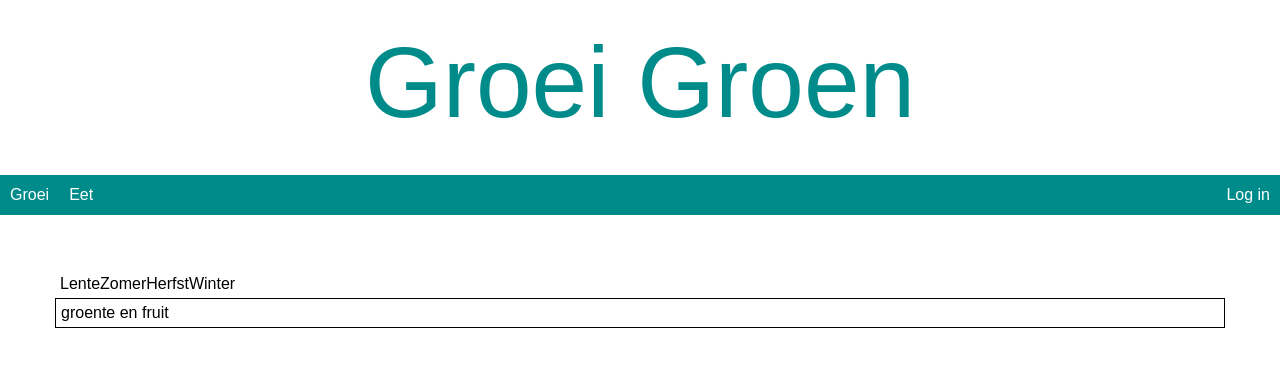
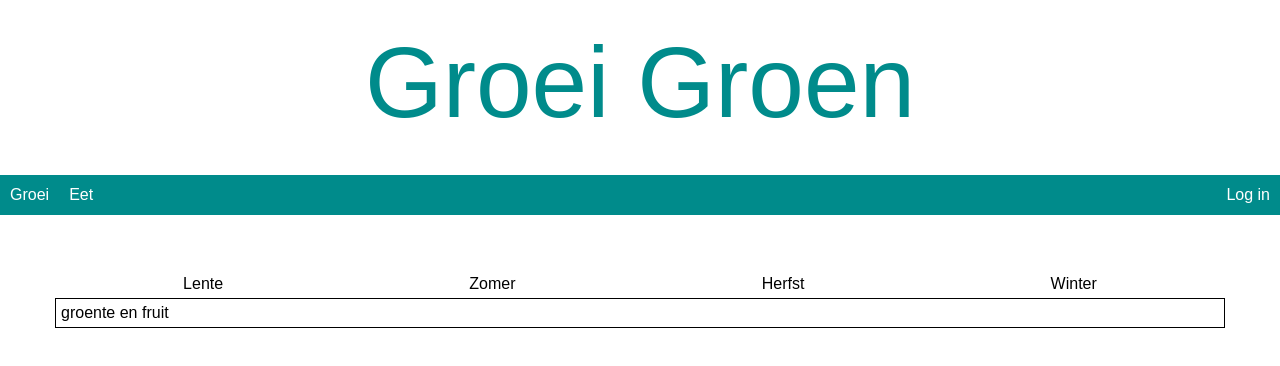
Before and after one commit to meriellesoeters/groei-groen, a React (Create React App) app: page / in a window 1280 px wide. Shown: the top 366 px of the page. Built offline with nearby package versions, Linux system fonts and the light colour scheme.

Commit message:
align seasons with same margins

```diff
--- /dev/null
+++ b/src/components/Calendar/Months/Months.js
@@ -0,0 +1,3 @@
+/**
+ * Created by merielle on 28-06-17.
+ */
--- /dev/null
+++ b/src/components/Calendar/Months/index.js
@@ -0,0 +1,3 @@
+/**
+ * Created by merielle on 28-06-17.
+ */
--- a/src/components/Calendar/Seasons/Seasons.js
+++ b/src/components/Calendar/Seasons/Seasons.js
@@ -4,7 +4,13 @@ import './styles.css';
 const Seasons = () => {
     const seasons = [ 'Lente', 'Zomer', 'Herfst', 'Winter' ];
 
-    const seasonsList = seasons.map((season, index) => <text className="seasonText" id={ index }>{ season }</text>);
+    const seasonsList = seasons.map((season, index) => {
+        return (
+            <div className='seasonTextContainer'>
+                <text className="seasonText" id={ index }>{ season }</text>
+            </div>
+        )
+    });
 
     return (
         <div className="seasonsListContainer">
--- a/src/components/Calendar/Seasons/styles.css
+++ b/src/components/Calendar/Seasons/styles.css
@@ -1,6 +1,12 @@
 .seasonsListContainer {
     padding: 5px;
-    align-items: flex-end;
+    display: flex;
+}
+
+.seasonTextContainer {
+    /* when text items should align left instead of center use flex-grow instead of margin auto */
+    /*flex-grow: 1;*/
+    margin: auto;
 }
 
 .seasonText {
```
